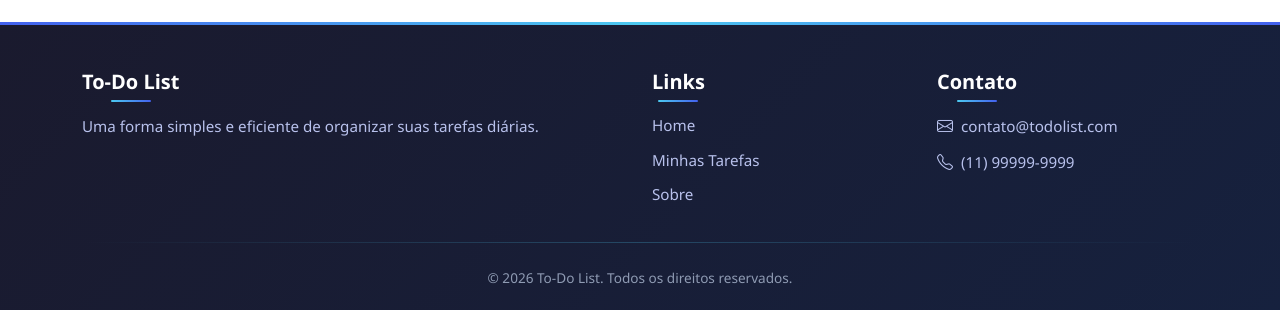
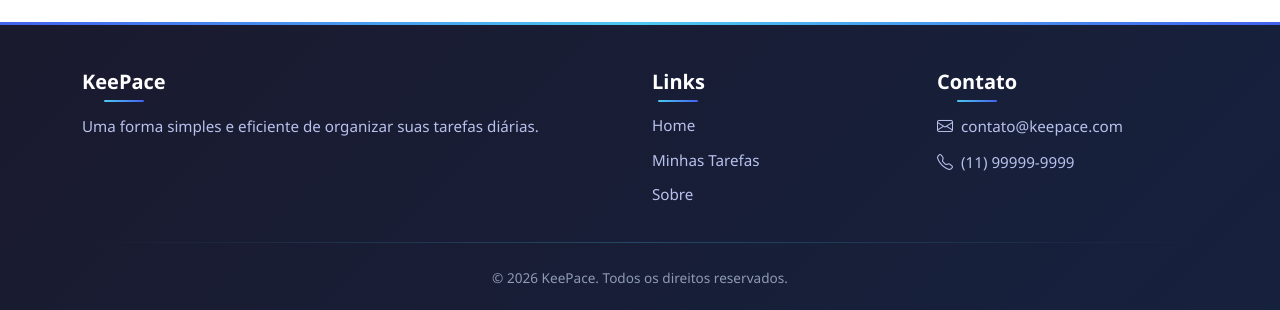
Before and after one commit to JhonataLuis/To-Do-List-project, a React (Create React App) app in the folder frontend/: page / in a window 1280 px wide. Shown: the part 828-1138 px from the top of the page. Built offline with nearby package versions, Linux system fonts and the light colour scheme; no server answers.

Commit message:
feat: adicionado as dependencias no pom para implementar login com JWT no projeto.
Signed-off-by: JhonataLuis <jhonatafontesluis23@gmail.com>

```diff
--- a/frontend/src/components/Footer.jsx
+++ b/frontend/src/components/Footer.jsx
@@ -7,7 +7,7 @@ const Footer = () => {
             <div className="container">
                 <div className="row">
                 <div className="col-md-6">
-                    <h5>To-Do List</h5>
+                    <h5>KeePace</h5>
                     <p>Uma forma simples e eficiente de organizar suas tarefas diárias.</p>
                 </div>
                 <div className="col-md-3">
@@ -21,14 +21,14 @@ const Footer = () => {
                 <div className="col-md-3">
                     <h5>Contato</h5>
                     <ul className="list-unstyled">
-                    <li><i className="bi bi-envelope me-2"></i>contato@todolist.com</li>
+                    <li><i className="bi bi-envelope me-2"></i>contato@keepace.com</li>
                     <li><i className="bi bi-telephone me-2"></i>(11) 99999-9999</li>
                     </ul>
                 </div>
                 </div>
                 <hr className="my-4" />
                 <div className="text-center">
-                <p>&copy; 2026 To-Do List. Todos os direitos reservados.</p>
+                <p>&copy; 2026 KeePace. Todos os direitos reservados.</p>
                 </div>
             </div>
         </footer>
--- a/frontend/src/components/Header.jsx
+++ b/frontend/src/components/Header.jsx
@@ -8,7 +8,7 @@ const Header = () => {
             <nav class="navbar navbar-expand-lg navbar-dark bg-dark">
                 <div class="container">
                     <a class="navbar-brand fw-bold" href="index.html">
-                        <i class="bi bi-check2-square me-2"></i>ToDo List
+                        <i class="bi bi-check2-square me-2"></i>KeePace
                     </a>
                     <button class="navbar-toggler" type="button" data-bs-toggle="collapse" data-bs-target="#navbarSupportedContent" aria-controls="navbarSupportedContent" aria-expanded="false" aria-label="Toggle navigation">
                         <span class="navbar-toggler-icon"></span>
```
Also changed, not shown: 1 other file (tests, documents, lock files or other folders).
